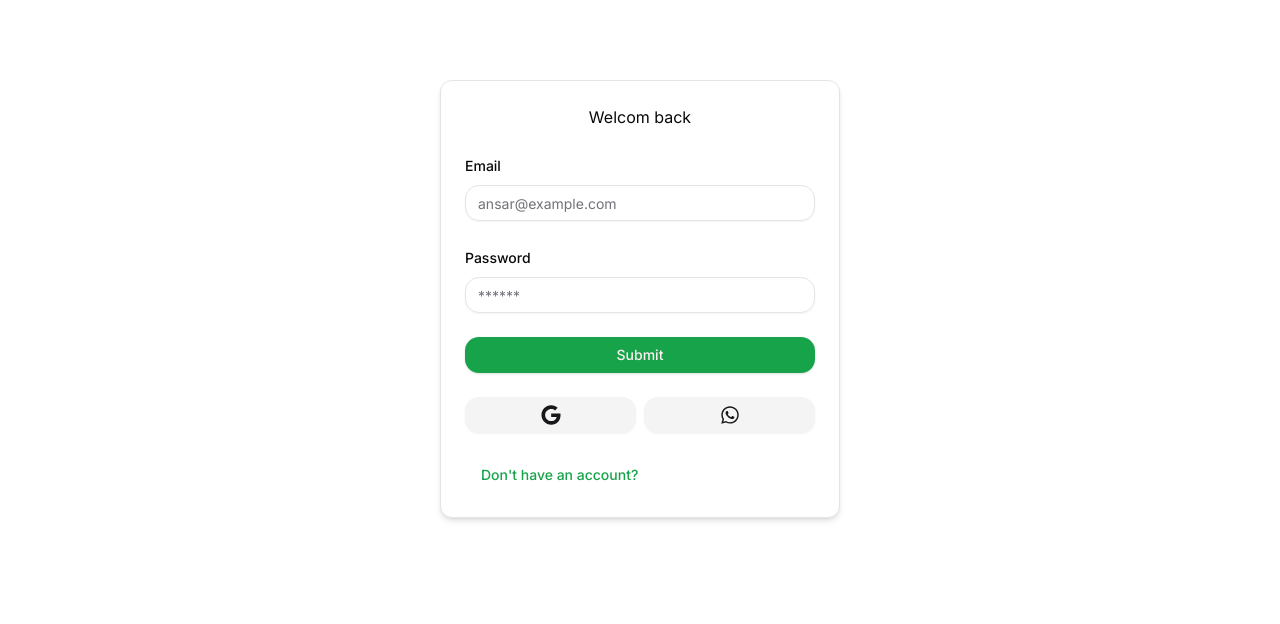
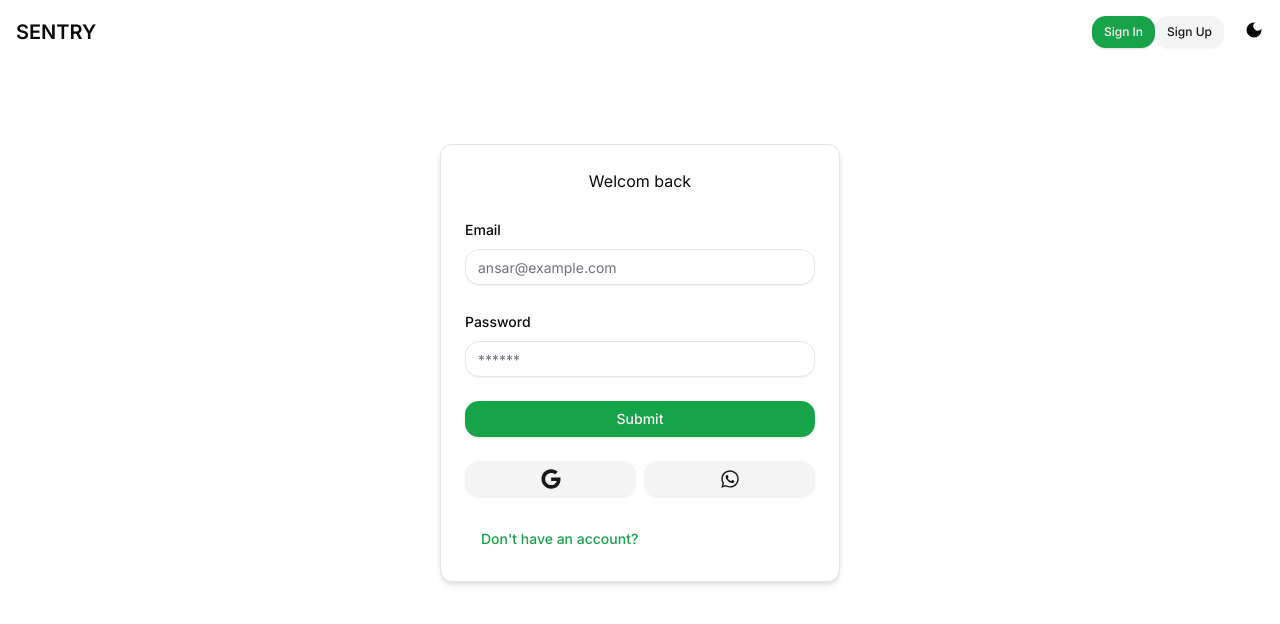
Before and after one commit to MaxAnii/SENTRY, a Next.js app: page /signIn in a window 1280 px wide. Shown: the top 624 px of the page. Built offline with nearby package versions, Linux system fonts and the light colour scheme.

Commit message:
added a landing bar to signIn page.

```diff
--- a/app/signIn/page.tsx
+++ b/app/signIn/page.tsx
@@ -6,6 +6,7 @@ import LoginForm from "@/components/auth/loginForm";
 const SignIn = () => {
 	return (
 		<div>
+			<LandingNav></LandingNav>
 			<FormContainer
 				title="Welcom back"
 				backButtonLabel="Don't have an account?"
```
